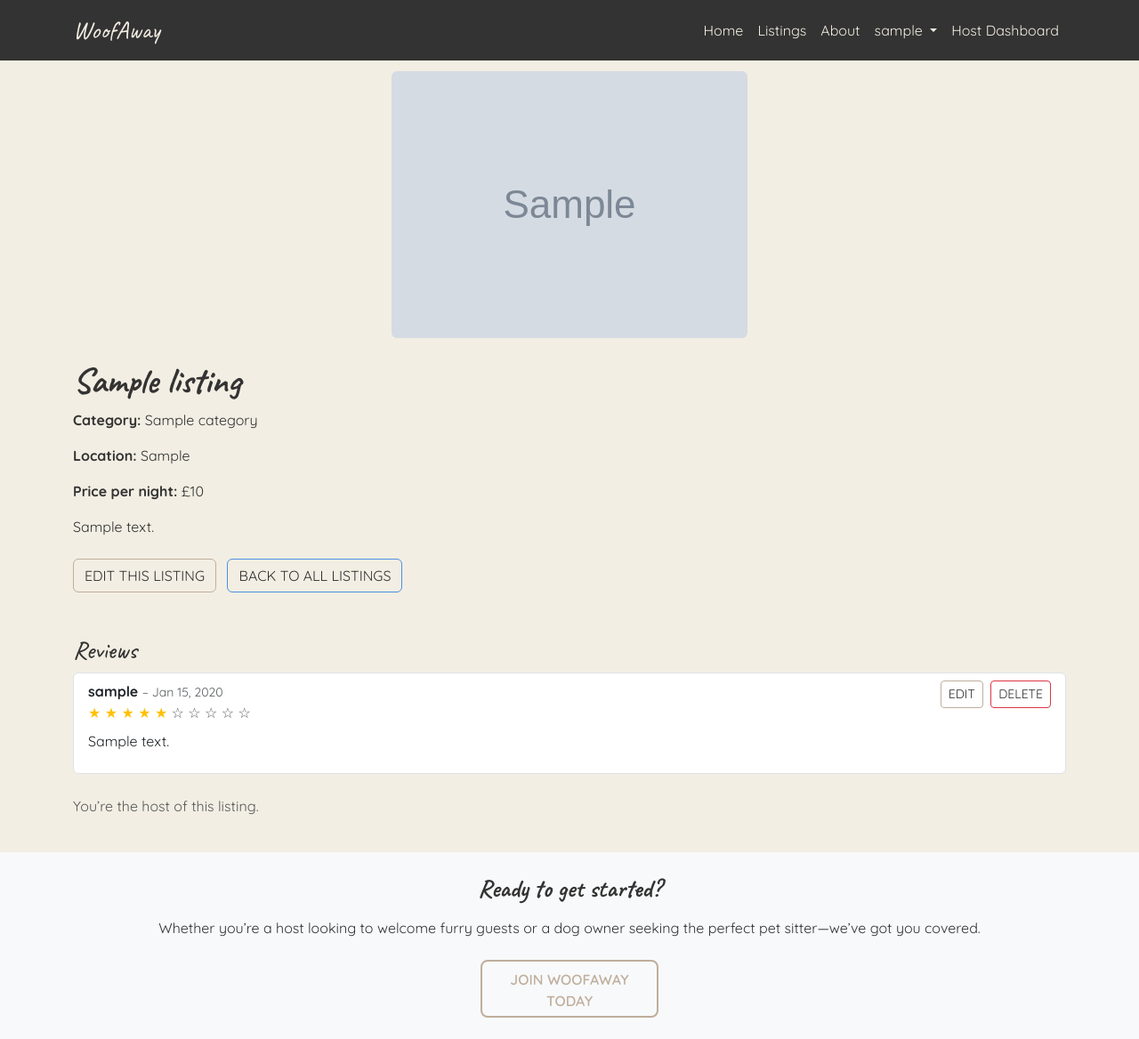
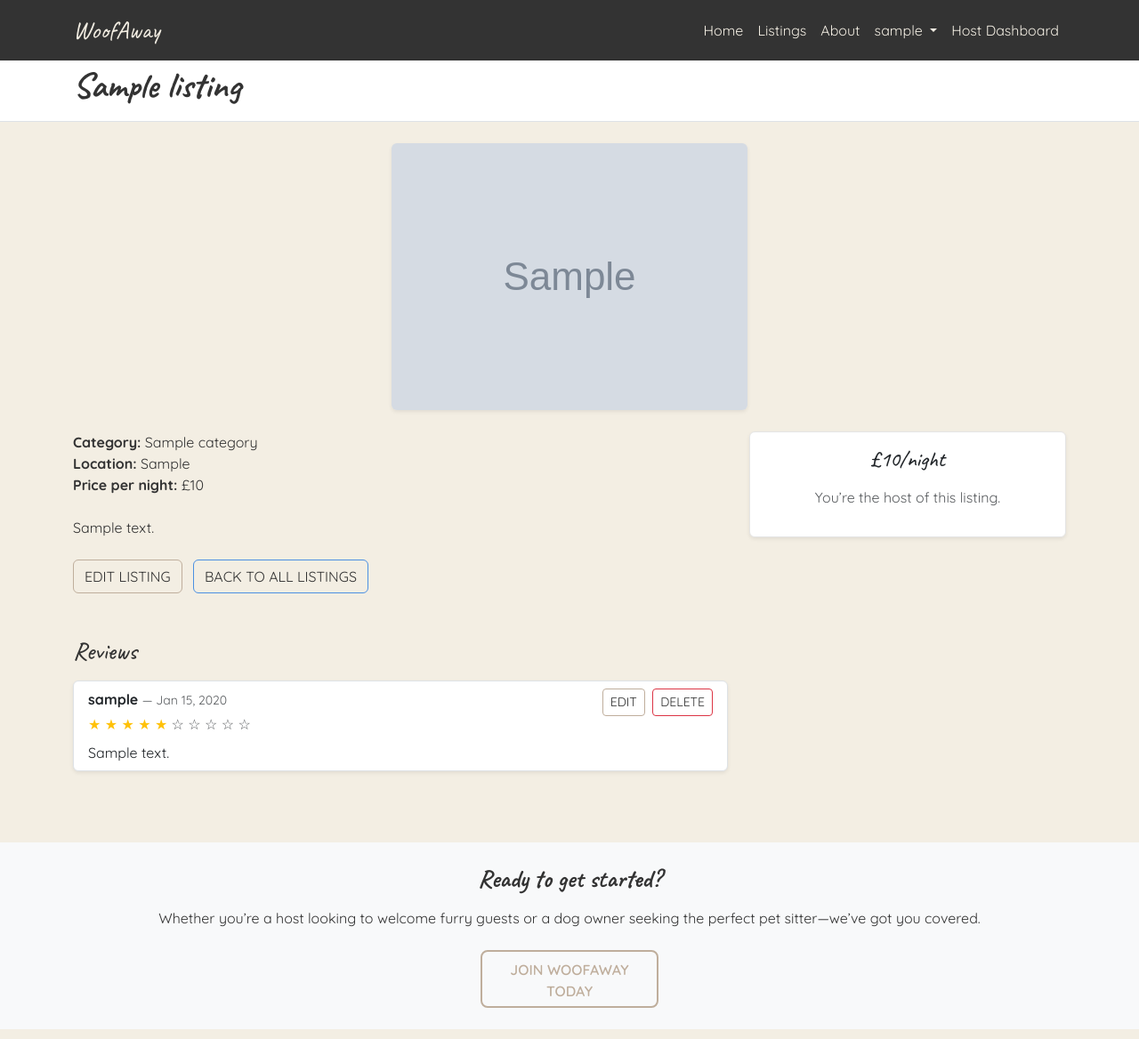
Before and after one commit to FraserR1188/WoofAway, a Django app: page /listings/1/ in a window 1280 px wide. Shown: the whole page at 89% size. Run offline with Django 3.2, Linux system fonts and the light colour scheme; a user stored in the database is signed in; tables that the repository leaves empty hold one stand-in row (values such as "Sample post"); grey boxes marked "Sample" are stand-in pictures; some libraries are stand-ins or nearby versions.

Commit message:
refined edit listing

```diff
--- a/listings/templates/listings/listing_detail.html
+++ b/listings/templates/listings/listing_detail.html
@@ -1,4 +1,14 @@
 {% extends "base.html" %}
+
+{% block extra_title %}{{ listing.title }}{% endblock %}
+
+{% block page_header %}
+<section class="bg-white border-bottom py-3">
+  <div class="container">
+    <h1 class="mb-0">{{ listing.title }}</h1>
+  </div>
+</section>
+{% endblock %}
 
 {% block content %}
 <div class="container py-4">
@@ -9,55 +19,63 @@
       <img
         src="{{ listing.image.url }}"
         alt="{{ listing.title }}"
-          class="img-fluid rounded"
+        class="img-fluid rounded shadow-sm"
         style="max-height: 400px; object-fit: cover;"
       >
     </div>
   {% endif %}
 
-    <h1>{{ listing.title }}</h1>
-    <p><strong>Category:</strong> {{ listing.category }}</p>
-    <p><strong>Location:</strong> {{ listing.location }}</p>
-    <p><strong>Price per night:</strong> £{{ listing.price_per_night }}</p>
-    <p>{{ listing.description }}</p>
+  <div class="row gx-4">
+    <div class="col-md-8">
+      <ul class="list-unstyled mb-4">
+        <li><strong>Category:</strong> {{ listing.category|default:"—" }}</li>
+        <li><strong>Location:</strong> {{ listing.location }}</li>
+        <li><strong>Price per night:</strong> £{{ listing.price_per_night }}</li>
+      </ul>
+      <p class="mb-4">{{ listing.description }}</p>
 
-    <div class="mt-4">
-      {# only show “Edit” to the logged-in host #}
+      <div class="mb-5">
         {% if user.is_authenticated and listing.host == user %}
-        <a href="{% url 'listings:listing_edit' listing.pk %}" class="btn btn-outline-secondary me-2">
-          Edit this listing
+          <a
+            href="{% url 'listings:listing_edit' listing.pk %}"
+            class="btn btn-outline-secondary me-2"
+          >
+            Edit Listing
           </a>
         {% endif %}
-      <a href="{% url 'listings:listing_list' %}" class="btn btn-outline-primary">
-        Back to all listings
+        <a
+          href="{% url 'listings:listing_list' %}"
+          class="btn btn-outline-primary"
+        >
+          Back to All Listings
         </a>
       </div>
 
       {# ==== Reviews Section ==== #}
-    <div class="mt-5">
-      <h3>Reviews</h3>
+      <section class="mb-5">
+        <h3 class="mb-3">Reviews</h3>
         {% if listing.reviews.exists %}
-        <ul class="list-group mb-4">
+          <ul class="list-group">
             {% for review in listing.reviews.all %}
-            <li class="list-group-item">
-              <div class="d-flex justify-content-between align-items-start">
+              <li class="list-group-item shadow-sm mb-2">
+                <div class="d-flex justify-content-between">
                   <div>
                     <strong>{{ review.guest.username }}</strong>
-                  <small class="text-muted">– {{ review.created_at|date:"M d, Y" }}</small>
-                  <div class="mb-2">
-                    {# Filled stars #}
+                    <small class="text-muted">— {{ review.created_at|date:"M d, Y" }}</small>
+                    <div class="mt-1">
+                      {# ★ filled #}
                       {% for _ in "12345"|slice:":{{ review.rating }}" %}
                         <span class="text-warning">&#9733;</span>
                       {% endfor %}
-                    {# Empty stars #}
+                      {# ☆ empty #}
                       {% for _ in "12345"|slice:"{{ review.rating }}:" %}
                         <span class="text-muted">&#9734;</span>
                       {% endfor %}
                     </div>
-                  <p>{{ review.comment }}</p>
+                    <p class="mt-2 mb-0">{{ review.comment }}</p>
                   </div>
                   {% if user == review.guest %}
-                  <div>
+                    <div class="align-self-start">
                       <a
                         href="{% url 'reviews:review_edit' review.pk %}"
                         class="btn btn-sm btn-outline-secondary me-1"
@@ -79,15 +97,30 @@
         {% else %}
           <p class="text-muted">No reviews yet. Be the first to leave one!</p>
         {% endif %}
+      </section>
+
+      {# ==== Leave a Review CTA ==== #}
+      {% if user.is_authenticated and user != listing.host %}
+        <a
+          href="{% url 'reviews:review_create' listing.pk %}"
+          class="btn btn-success mb-5"
+        >
+          Leave a Review
+        </a>
+      {% endif %}
     </div>
 
-    {# ==== Booking CTA ==== #}
-    <div class="mt-4">
+    {# ==== Sidebar: Booking CTA ==== #}
+    <aside class="col-md-4">
+      <div class="card shadow-sm">
+        <div class="card-body text-center">
+          <h4 class="card-title mb-3">£{{ listing.price_per_night }}/night</h4>
+
           {% if user.is_authenticated %}
             {% if user != listing.host %}
               <a
                 href="{% url 'bookings:booking_create' listing.pk %}"
-            class="btn btn-primary mb-3"
+                class="btn btn-primary btn-lg w-100 mb-2"
               >
                 Book Now
               </a>
@@ -97,12 +130,14 @@
           {% else %}
             <a
               href="{% url 'account_login' %}?next={% url 'bookings:booking_create' listing.pk %}"
-          class="btn btn-primary mb-3"
+              class="btn btn-primary btn-lg w-100 mb-2"
             >
               Login to Book
             </a>
           {% endif %}
         </div>
-
+      </div>
+    </aside>
+  </div>
 </div>
 {% endblock %}
```
Also changed, not shown: listings/templates/listings/listing_form.html (+30 -4 lines). Lines whose indentation alone changed are shown as unchanged.
